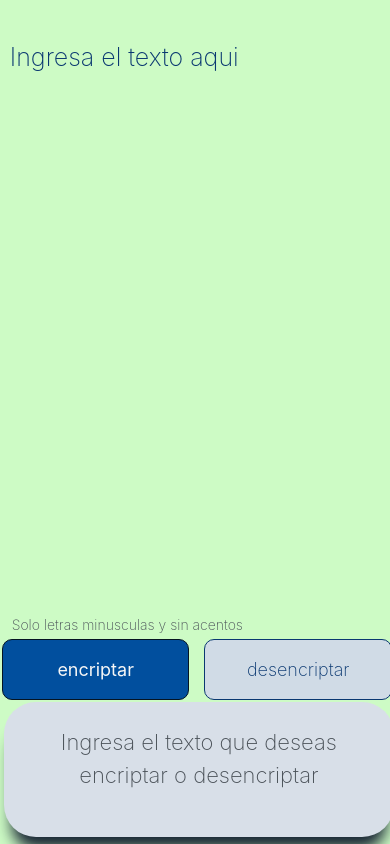
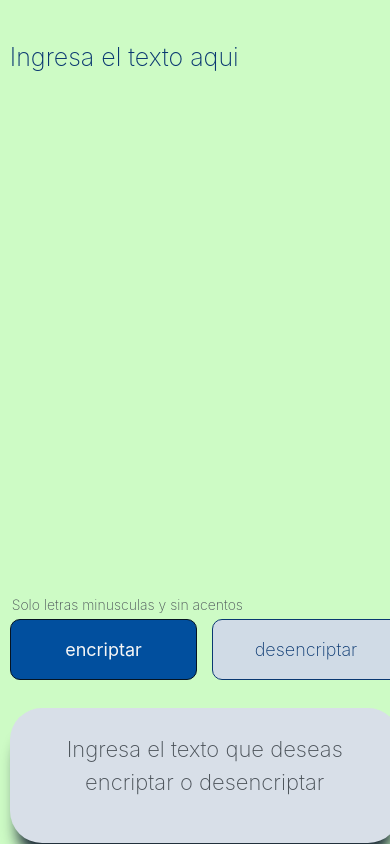
Before and after one commit to Othoniel15/ENCRIPTADOR_TEXTOS, a plain HTML site: page index.html in a window 390 px wide. Shown: the top 844 px of the page. Drawn offline with Linux system fonts and the light colour scheme.

Commit message:
modificando el responsive para los margenes de algunos elementos

```diff
--- a/style.css
+++ b/style.css
@@ -257,7 +257,7 @@ header{
 
     .terminos{
         left: 3%;
-        top: 85%;
+        top: 82%;
     }
 
     .terminos p{
@@ -266,15 +266,16 @@ header{
     }
 
     .botones {
+        width: auto;
         display: flex;
         flex-direction: row;
         align-items:center;
         justify-content: center;
-        left: 0.5%;
+        left: 2.5%;
         padding: 5px 0;
         position: absolute;
         width: 100%;
-        top: 88%;
+        top: 85%;
     }
 
     .btn-encriptar{
@@ -300,11 +301,12 @@ header{
         width: auto;
         background: #d8dfe8;
         height: 20%;
-        left: 1%;
-        top:98%;
+        left: 2.5%;
+        top:99%;
     }
 
     .texto2{
+        width: auto;
         top: 5%;
         background: #d8dfe8;
     }
@@ -316,6 +318,7 @@ header{
     }
 
     .mensaje-encriptado{
+        width: auto;
         top: 15%;
     }
     .mensaje-encriptado h2{
```
